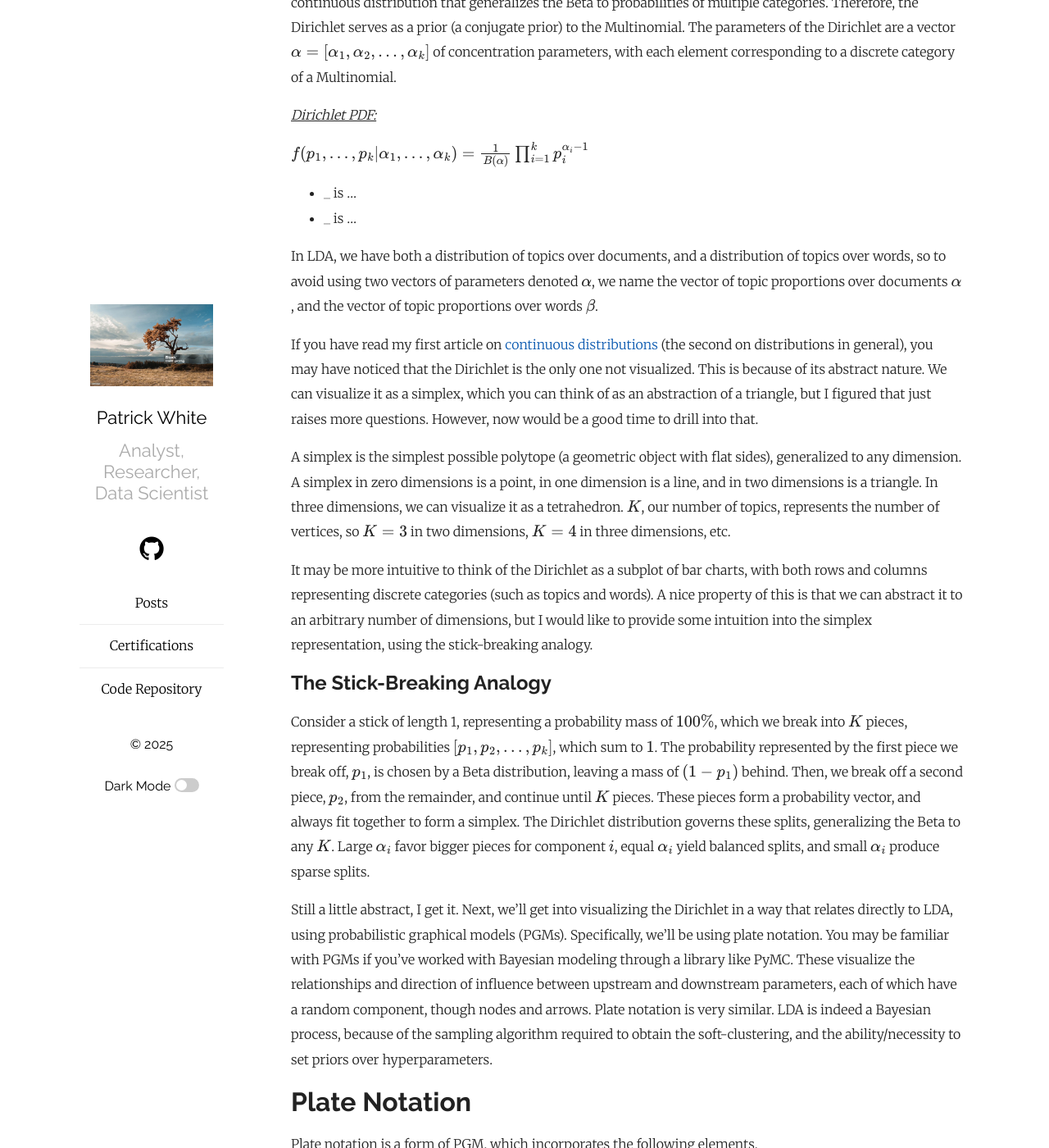
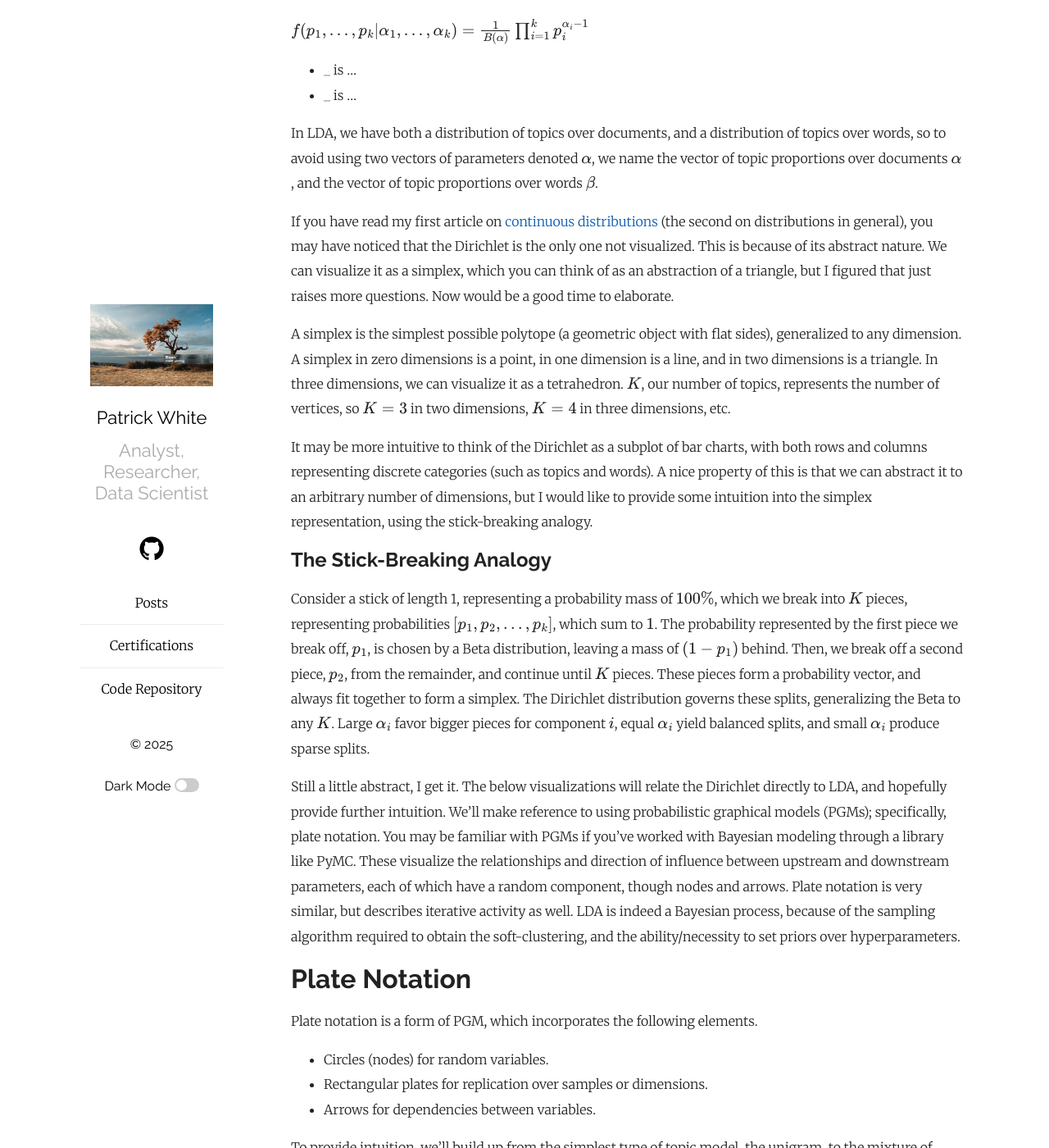
Before and after one commit to pw398/pw398.github.io, a Jekyll site: the page built from _posts/2025-07-12-A-Visual-Understanding-of-Latent-Dirichlet-Analysis.md, in a window 1280 px wide and 1400 px high, scrolled down 3411 px. Shown: the whole window at 82% size. Built offline with Jekyll 4.4.1, drawn with Linux system fonts in a browser that asks for light colours; formulas are drawn with MathJax 3; some of the changed text lies outside the part shown.

Commit message:
Add files via upload

```diff
--- a/_posts/2025-07-12-A-Visual-Understanding-of-Latent-Dirichlet-Analysis.md
+++ b/_posts/2025-07-12-A-Visual-Understanding-of-Latent-Dirichlet-Analysis.md
@@ -7,7 +7,7 @@
 
 Latent Dirichlet Allocation (LDA) is an unsupervised clustering method, largely used for the topic-modeling of text documents. While it produces a very rich interpretation, this comes with some complexity. The aim of this article is to provide visual and intuitive understanding, setting the stage for some real-word application in the next article.
 
-<img src="https://raw.githubusercontent.com/pw398/pw398.github.io/main/_posts/images/library.jpg" style="height: 600px; width:auto;">
+<img src="https://raw.githubusercontent.com/pw398/pw398.github.io/main/_posts/images/library.jpg" style="height: 450px; width:auto;">
 
 
 
@@ -89,7 +89,7 @@
 
 In LDA, we have both a distribution of topics over documents, and a distribution of topics over words, so to avoid using two vectors of parameters denoted $\mathbf{\alpha}$, we name the vector of topic proportions over documents $\mathbf{\alpha}$, and the vector of topic proportions over words $\mathbf{\beta}$.
 
-If you have read my first article on <a href="https://pw598.github.io/probability/2024/12/09/Probability-Distributions-II-Continuous-Distributions-I.html">continuous distributions</a> (the second on distributions in general), you may have noticed that the Dirichlet is the only one not visualized. This is because of its abstract nature. We can visualize it as a simplex, which you can think of as an abstraction of a triangle, but I figured that just raises more questions. However, now would be a good time to drill into that.
+If you have read my first article on <a href="https://pw598.github.io/probability/2024/12/09/Probability-Distributions-II-Continuous-Distributions-I.html">continuous distributions</a> (the second on distributions in general), you may have noticed that the Dirichlet is the only one not visualized. This is because of its abstract nature. We can visualize it as a simplex, which you can think of as an abstraction of a triangle, but I figured that just raises more questions. Now would be a good time to elaborate.
 
 A simplex is the simplest possible polytope (a geometric object with flat sides), generalized to any dimension. A simplex in zero dimensions is a point, in one dimension is a line, and in two dimensions is a triangle. In three dimensions, we can visualize it as a tetrahedron. $K$, our number of topics, represents the number of vertices, so $K=3$ in two dimensions, $K=4$ in three dimensions, etc.
 
@@ -101,7 +101,7 @@
 
 Consider a stick of length 1, representing a probability mass of $100\%$, which we break into $K$ pieces, representing probabilities $[p_1, p_2, \ldots, p_k]$, which sum to $1$. The probability represented by the first piece we break off, $p_1$, is chosen by a Beta distribution, leaving a mass of $(1-p_1)$ behind. Then, we break off a second piece, $p_2$, from the remainder, and continue until $K$ pieces. These pieces form a probability vector, and always fit together to form a simplex. The Dirichlet distribution governs these splits, generalizing the Beta to any $K$. Large $\alpha_i$ favor bigger pieces for component $i$, equal $\alpha_i$ yield balanced splits, and small $\alpha_i$ produce sparse splits.
 
-Still a little abstract, I get it. Next, we'll get into visualizing the Dirichlet in a way that relates directly to LDA, using probabilistic graphical models (PGMs). Specifically, we'll be using plate notation. You may be familiar with PGMs if you've worked with Bayesian modeling through a library like PyMC. These visualize the relationships and direction of influence between upstream and downstream parameters, each of which have a random component, though nodes and arrows. Plate notation is very similar. LDA is indeed a Bayesian process, because of the sampling algorithm required to obtain the soft-clustering, and the ability/necessity to set priors over hyperparameters.
+Still a little abstract, I get it. The below visualizations will relate the Dirichlet directly to LDA, and hopefully provide further intuition. We'll make reference to using probabilistic graphical models (PGMs); specifically, plate notation. You may be familiar with PGMs if you've worked with Bayesian modeling through a library like PyMC. These visualize the relationships and direction of influence between upstream and downstream parameters, each of which have a random component, though nodes and arrows. Plate notation is very similar, but describes iterative activity as well. LDA is indeed a Bayesian process, because of the sampling algorithm required to obtain the soft-clustering, and the ability/necessity to set priors over hyperparameters.
 
 
 
@@ -224,7 +224,7 @@
 
 <p></p>
 
-<img src="https://raw.githubusercontent.com/pw398/pw398.github.io/main/_posts/images/unigram_model.png" style="height: 600px; width:auto;">
+<img src="https://raw.githubusercontent.com/pw398/pw398.github.io/main/_posts/images/unigram_model.png" style="height: 450px; width:auto;">
 
 
 
@@ -341,7 +341,7 @@
 </details>
 
 
-<img src="https://raw.githubusercontent.com/pw398/pw398.github.io/main/_posts/images/mixture_model.png" style="height: 600px; width:auto;">
+<img src="https://raw.githubusercontent.com/pw398/pw398.github.io/main/_posts/images/mixture_model.png" style="height: 450px; width:auto;">
 
 
 
@@ -378,9 +378,9 @@
 
 **formula**
 
-A more concentrated document-topic distribution, driven by a large alpha (α) in LDA, means documents are more likely to be dominated by a smaller number of topics. This results in the count of documents being more concentrated around specific topics, as each document's topic mixture has higher probabilities for fewer topics rather than being spread across many.
+A more concentrated document-topic distribution, driven by a large alpha, means documents are more likely to be dominated by a smaller number of topics. This results in the count of documents being more concentrated around specific topics, as each document's topic mixture has higher probabilities for fewer topics rather than being spread across many.
 
-A more concentrated topic-word distribution, driven by a large beta (β) in LDA, means topics are dominated by fewer words (i.e., higher probabilities for specific words within each topic).
+A more concentrated topic-word distribution, driven by a large beta, means topics are dominated by fewer words (i.e., higher probabilities for specific words within each topic).
 
 **validate this**
 
@@ -467,7 +467,7 @@
 </details>
 
 
-<img src="https://raw.githubusercontent.com/pw398/pw398.github.io/main/_posts/images/lda_model.png" style="height: 600px; width:auto;">
+<img src="https://raw.githubusercontent.com/pw398/pw398.github.io/main/_posts/images/lda_model.png" style="height: 450px; width:auto;">
 
 
 
@@ -634,7 +634,7 @@
 
 
 
-<img src="https://raw.githubusercontent.com/pw398/pw398.github.io/main/_posts/images/subplot_with_topic_dists.png" style="height: 900px; width:auto;">
+<img src="https://raw.githubusercontent.com/pw398/pw398.github.io/main/_posts/images/subplot_with_topic_dists.png" style="height: 600px; width:auto;">
 
 **Description...**
 
@@ -765,7 +765,7 @@
 </details>
 
 
-<img src="https://raw.githubusercontent.com/pw398/pw398.github.io/main/_posts/images/lda_with_params_varied.png" style="height: 900px; width:auto;">
+<img src="https://raw.githubusercontent.com/pw398/pw398.github.io/main/_posts/images/lda_with_params_varied.png" style="height: 600px; width:auto;">
 
 
 
```
Also changed, not shown: other parts of _posts/2025-07-12-A-Visual-Understanding-of-Latent-Dirichlet-Analysis.md (+3 -3 lines).
